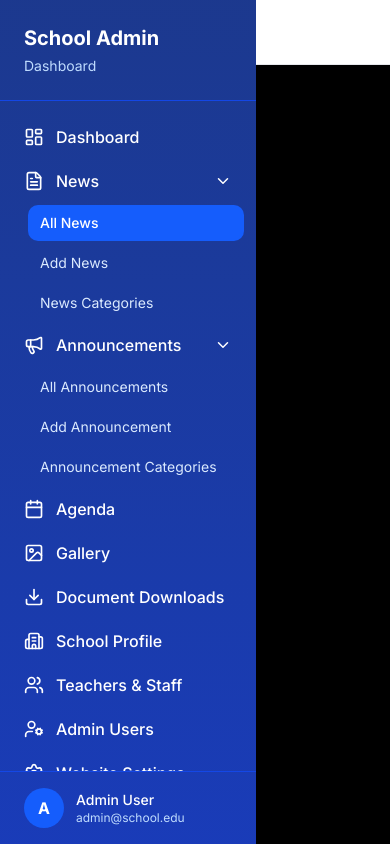
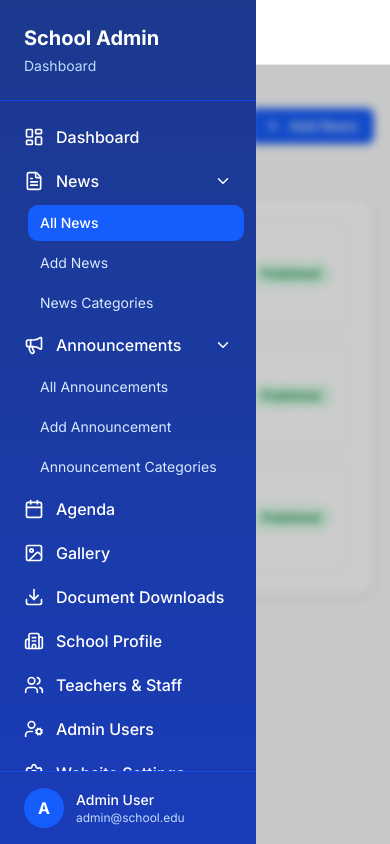
Before and after one commit to fjrhub/smkpgrimojokerto, a Next.js app: page /dashboard/news in a window 390 px wide. Both pictures are taken after a click on the button 36 px from the left and 32 px from the top of the page. Built offline with nearby package versions, Linux system fonts and the light colour scheme.

Commit message:
fix: resolve mobile blank screen issue in DashboardLayout

```diff
--- a/app/dashboard/layout.js
+++ b/app/dashboard/layout.js
@@ -1,11 +1,11 @@
-'use client'
+"use client";
 
-import { useState } from 'react'
-import Sidebar from '@/components/dashboard/Sidebar'
-import { Menu, X } from 'lucide-react'
+import { useState } from "react";
+import Sidebar from "@/components/dashboard/Sidebar";
+import { Menu, X } from "lucide-react";
 
 export default function DashboardLayout({ children }) {
-  const [sidebarOpen, setSidebarOpen] = useState(false)
+  const [sidebarOpen, setSidebarOpen] = useState(false);
 
   return (
     <div className="min-h-screen bg-gray-50">
@@ -24,18 +24,17 @@ export default function DashboardLayout({ children }) {
 
       {/* Main content */}
       <div className="lg:ml-64">
-        <main className="p-4 lg:p-8 pt-20 lg:pt-8">
-          {children}
-        </main>
+        <main className="p-4 lg:p-8 pt-20 lg:pt-8">{children}</main>
       </div>
 
       {/* Overlay for mobile */}
       {sidebarOpen && (
         <div
-          className="fixed inset-0 bg-black bg-opacity-50 z-30 lg:hidden"
+          className="fixed inset-0 bg-black/20 backdrop-blur-xs z-30 lg:hidden"
           onClick={() => setSidebarOpen(false)}
+          aria-hidden="true"
         />
       )}
     </div>
-  )
+  );
 }
```
